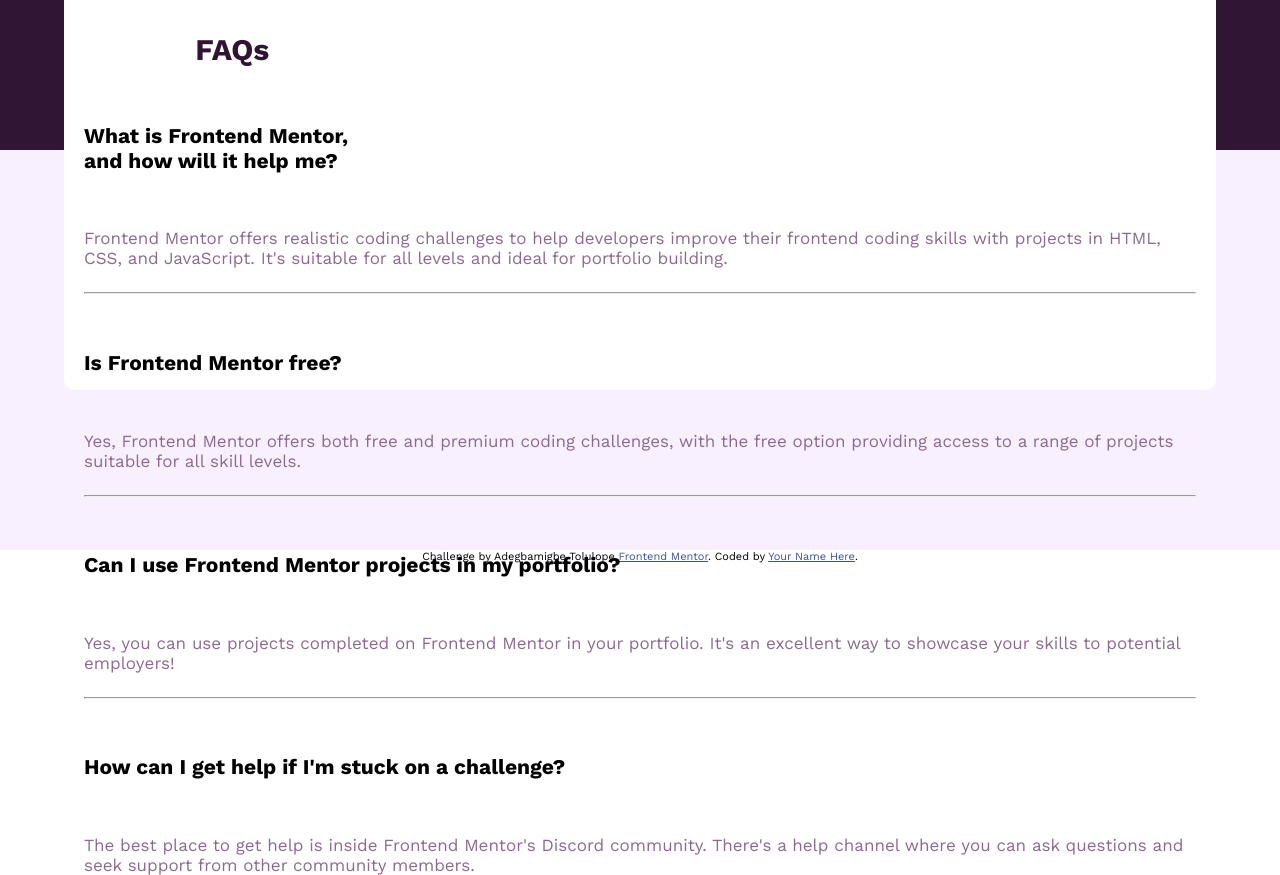
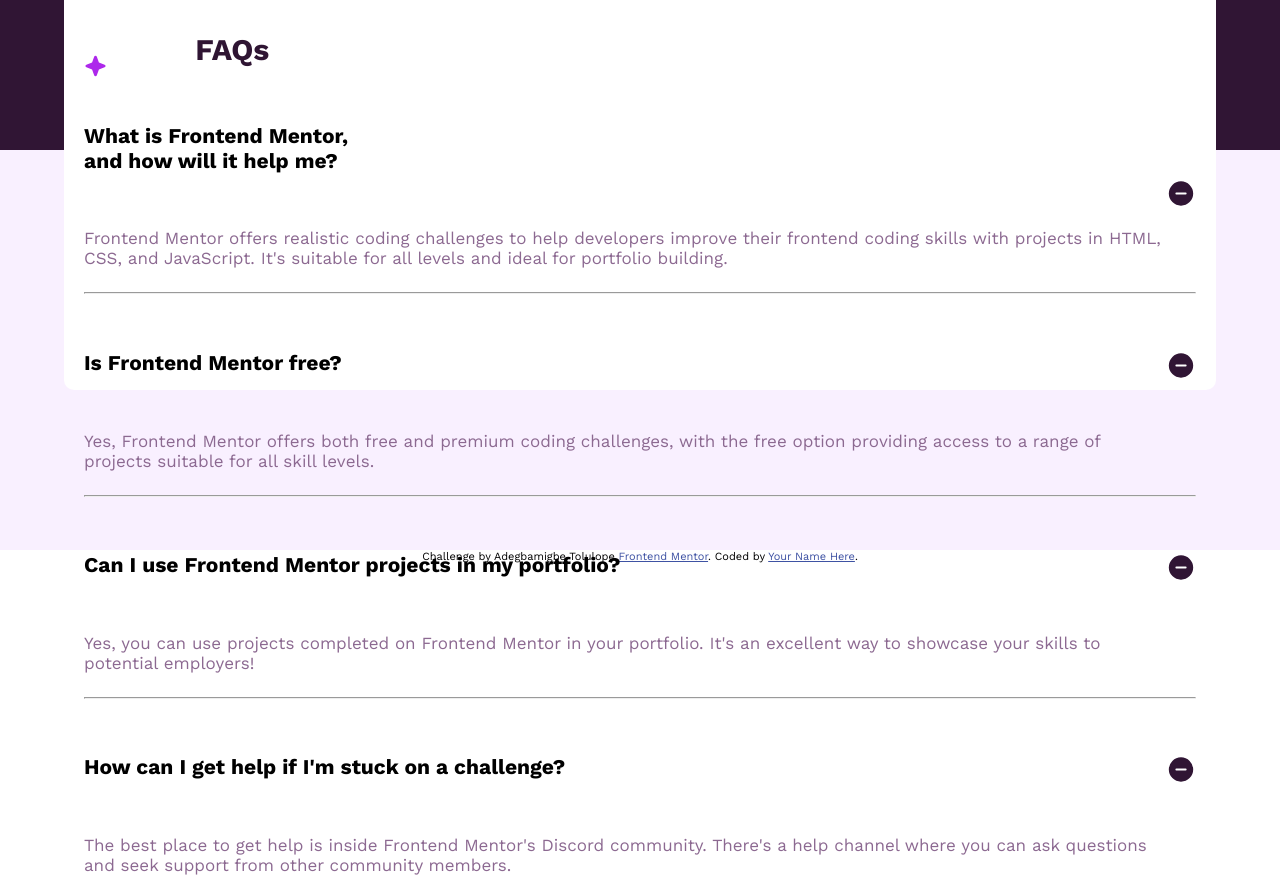
Before and after one commit to ioddgamers/FAQ-accordion, a plain HTML site: page index.html in a window 1280 px wide. Shown: the part 250-1125 px from the top of the page. Drawn offline with nearby package versions, Linux system fonts and the light colour scheme; the site is published under a folder, as on GitHub Pages, so addresses that start at the root find nothing.

Commit message:
Update index.html

```diff
--- a/index.html
+++ b/index.html
@@ -19,10 +19,10 @@
     <div class="half background-img"> </div>
     <div class="half solid-color"></div>
     <div class="section-overlay">
-      <img src="/images/icon-star.svg" alt="" class="image1">
+      <img src="images/icon-star.svg" alt="" class="image1">
       <h1>FAQs</h1>
 
-      <img src="/images/icon-minus.svg" alt="" class="image2">
+      <img src="images/icon-minus.svg" alt="" class="image2">
 
       <h2 class="question" onclick="displayAnswer(this)">What is Frontend Mentor, <br> and how will it help me?</h2>
 
@@ -32,7 +32,7 @@
       <br>
       <hr>
 
-      <img src="/images/icon-minus.svg" alt="" class="image2">
+      <img src="images/icon-minus.svg" alt="" class="image2">
       <h2 class="question" onclick="displayAnswer(this)">Is Frontend Mentor free?</h2>
       <p class="note answer"> Yes, Frontend Mentor offers both free and premium coding challenges, with the free
       option providing access to a range of projects suitable for all skill levels.</p>
@@ -40,7 +40,7 @@
       <br>
       <hr>
 
-      <img src="/images/icon-minus.svg" alt="" class="image2">
+      <img src="images/icon-minus.svg" alt="" class="image2">
       <h2 class="question" onclick="displayAnswer(this)">Can I use Frontend Mentor projects in my portfolio?</h2>
       <p class="note answer">  Yes, you can use projects completed on Frontend Mentor in your portfolio. It's an excellent
       way to showcase your skills to potential employers!</p>
@@ -48,7 +48,7 @@
       <br>
       <hr>
 
-      <img src="/images/icon-minus.svg" alt="" class="image2">
+      <img src="images/icon-minus.svg" alt="" class="image2">
       <h2 class="question" onclick="displayAnswer(this)">How can I get help if I'm stuck on a challenge?</h2>
       <p class="note answer">  The best place to get help is inside Frontend Mentor's Discord community. There's a help
       channel where you can ask questions and seek support from other community members.</p>
```
